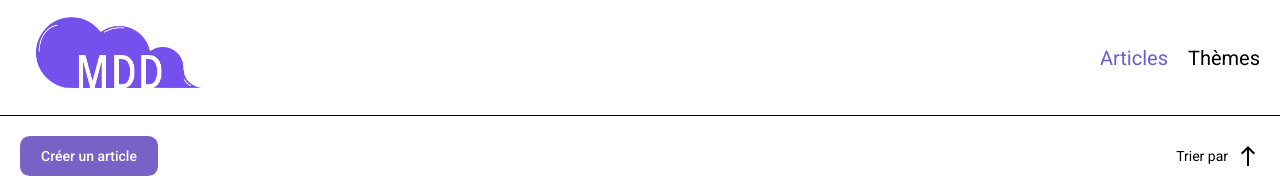
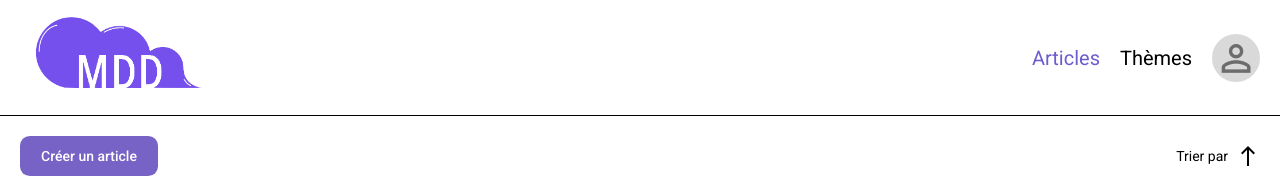
Before and after one commit to clarabernadou/ClaraBernadou_6_MDD_062024, an Angular app in the folder front/: page /articles in a window 1280 px wide. Shown: the top 178 px of the page. Built offline with nearby package versions, Linux system fonts and the light colour scheme; no server answers.

Commit message:
[edit] - update navbar with profile

```diff
--- a/front/src/app/components/navbar/navbar.component.html
+++ b/front/src/app/components/navbar/navbar.component.html
@@ -9,9 +9,14 @@
     <div *ngIf="isLargeScreen" class="w-screen">
         <div class="flex justify-between items-center px-5">
             <img src="/assets/logo_p6.png" width="200px" alt="logo" />
-            <div class="flex gap-5" *ngIf="isOtherPage">
+            <div class="flex gap-5 items-center" *ngIf="isOtherPage">
                 <a href="/articles" [ngClass]="{'text-[#6C5CCF]': currentUrl === '/articles'}">Articles</a>
                 <a href="/themes" [ngClass]="{'text-[#6C5CCF]': currentUrl === '/themes'}">Thèmes</a>
+                <div>
+                    <a href="/profile" class="flex items-center bg-[#D9D9D9] rounded-full p-3 text-[#00000080]" [ngClass]="{'text-[#7763C5] border border-4 border-[#7763C5]': currentUrl === '/profile'}">
+                        <mat-icon aria-hidden="false" aria-label="Aller sur la page profil" fontIcon="person_outline" style="transform: scale(1.8);"></mat-icon>
+                    </a>
+                </div>
             </div>
         </div>
         <hr class="border-black opacity-100">
```
